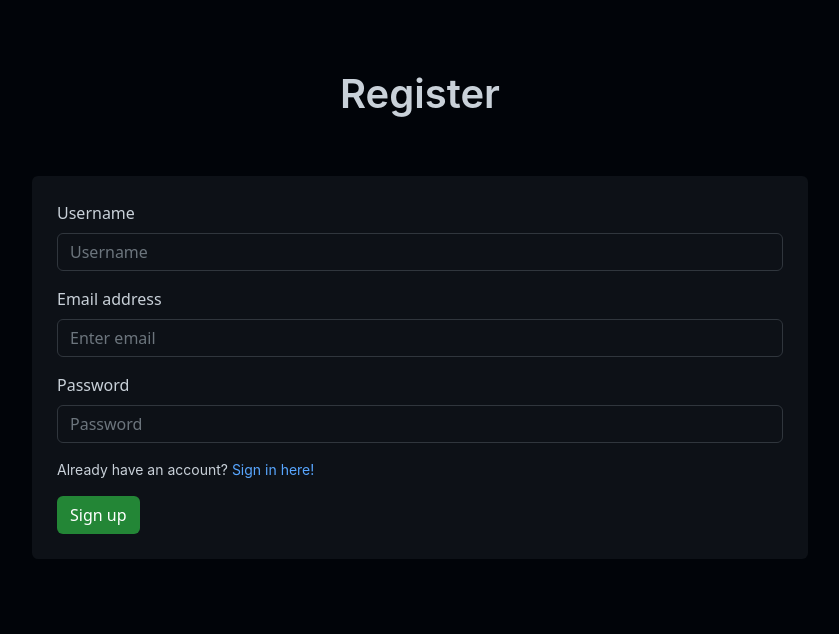
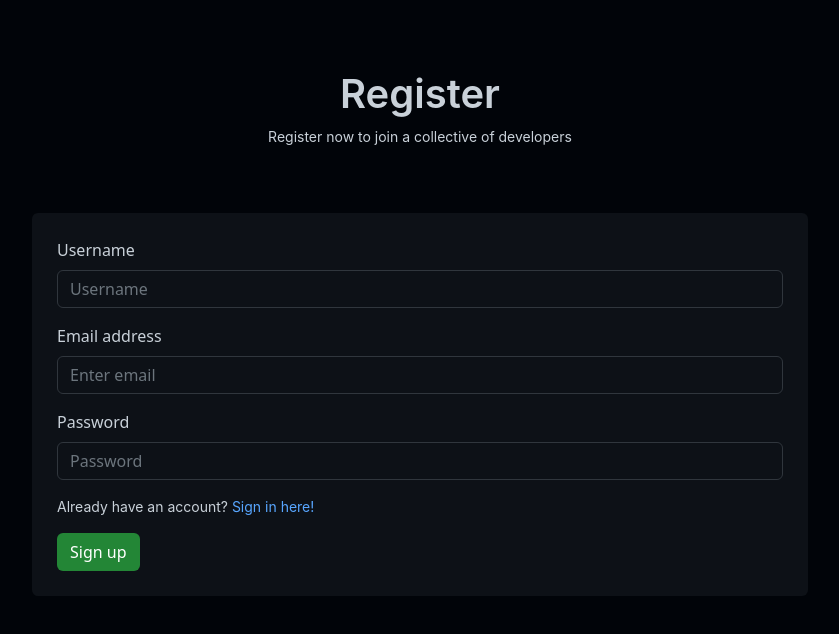
Before and after one commit to Noroff-FEU-Assignments/project-exam-2-Johannes-cloud, a React (Create React App) app: page / in a window 1280 px wide. Shown: the top 634 px of the page, without its empty margins (220-1059 px from the left). Built offline with nearby package versions, Linux system fonts and the light colour scheme.

Commit message:
Added some register text

```diff
--- a/src/components/pages/Register.js
+++ b/src/components/pages/Register.js
@@ -65,6 +65,9 @@ export default function SignUp() {
   return (
     <div className="container">
       <h1>Register</h1>
+      <p className="centeredText">
+        Register now to join a collective of developers
+      </p>
       <Form className="form" onSubmit={handleSubmit(onSubmit)}>
         {loginError && <p>{loginError}</p>}
         <Form.Group className="mb-3" controlId="formGroupEmail">
```
